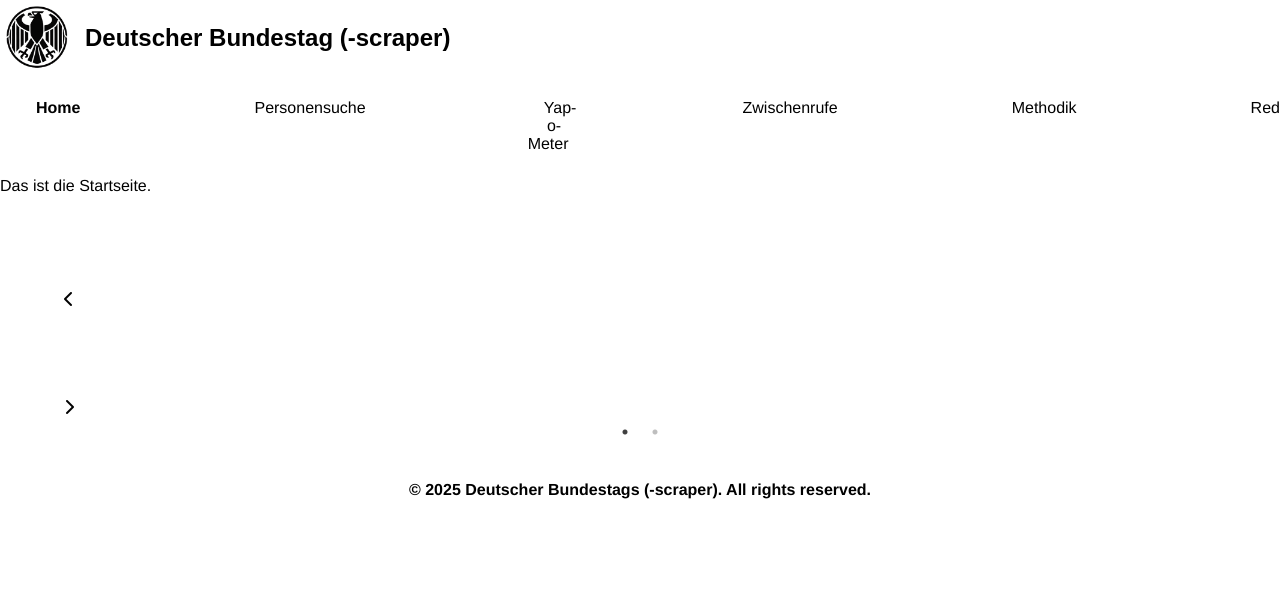
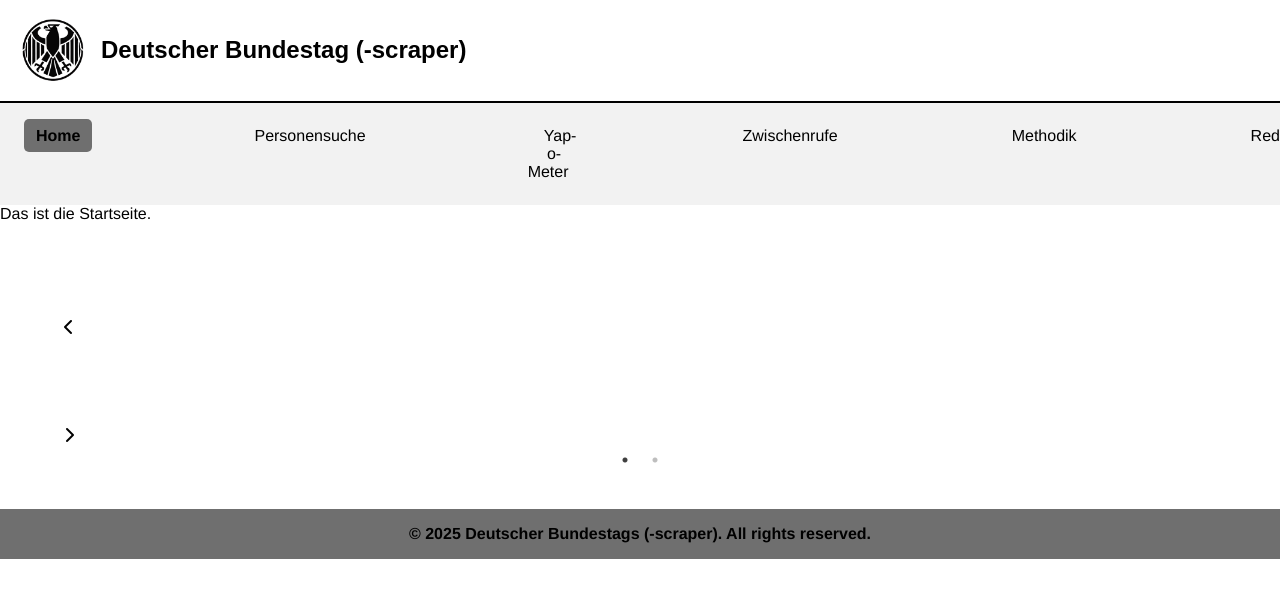
Before and after one commit to Bundestag-Uni/Bundestag, a Next.js app: page / in a window 1280 px wide. Shown: the top 598 px of the page. Built offline with nearby package versions, Linux system fonts and the light colour scheme.

Commit message:
add globalstuff to global css

```diff
--- a/styles/global.css
+++ b/styles/global.css
@@ -1,3 +1,19 @@
+
+:root {
+  --primary-color: black;
+  --secondary-color: white;
+  --background-light: #f2f2f2;
+  --background-medium: #bcbaba;
+  --background-dark: #6f6f6f;
+  --font-size-base: 16px;
+  --spacing-base: 1rem;
+  --accent-color: #ad8e02;
+}
+
+html {
+  font-size: var(--font-size-base);
+}
+
 * {
     padding: 0;
     box-sizing: border-box;
```
